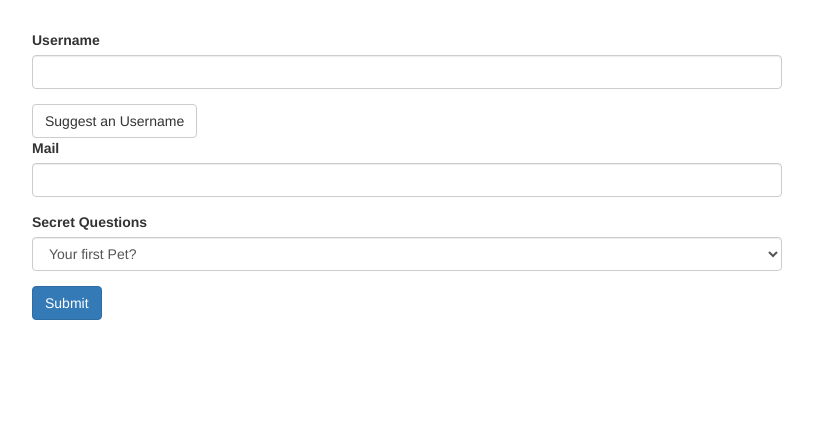
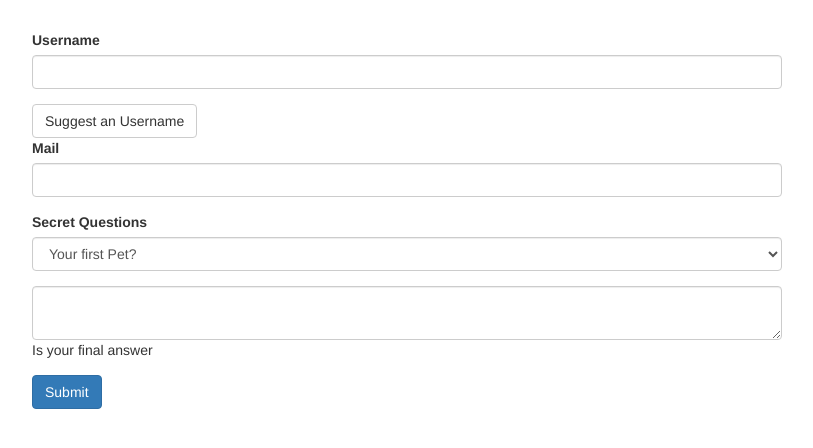
Before and after one commit to Arish11/forms-td-start, an Angular app: page / in a window 1280 px wide. Shown: the top 448 px of the page, without its empty margins (233-1046 px from the left). Built offline with nearby package versions, Linux system fonts and the light colour scheme.

Commit message:
added 2 way binding for the answer text area

```diff
--- a/src/app/app.component.html
+++ b/src/app/app.component.html
@@ -21,6 +21,10 @@
             <option value="teacher">Your first teacher?</option>
           </select>
         </div>
+        <div class="form-group">
+          <textarea class="form-control" name="answer" [(ngModel)]="answer">What's your answer?</textarea>
+          <p>Is {{answer}} your final answer</p>
+        </div>
         <button class="btn btn-primary" type="submit">Submit</button>
       </form>
     </div>
--- a/src/app/app.component.ts
+++ b/src/app/app.component.ts
@@ -8,7 +8,7 @@ import { NgForm } from '@angular/forms';
 })
 export class AppComponent {
   @ViewChild('formData') formChild : NgForm
-
+  answer = ''
   defaultValue = 'pet'
 
   suggestUserName() {
```
